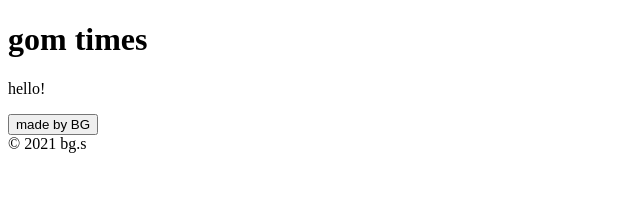
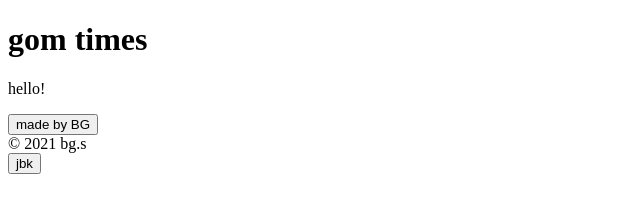
Before and after one commit to Gomserker/HTML-CSS, a plain HTML site: page SelfStudy/home3.html in a window 1280 px wide. Shown: the full height of the page, 0-640 px from the left. Drawn offline with Linux system fonts and the light colour scheme.

Commit message:
주병관 버튼 작성
.....

```diff
--- a/SelfStudy/home3.html
+++ b/SelfStudy/home3.html
@@ -1,15 +1,13 @@
 <!DOCTYPE html>
 <html lang="kr">
+
 <head>
-        <link
-            rel="shortcut icon"
-            sizes="16x32 64x64"
-            href="https://nomadcoders.co/m.png"
-        />
+    <link rel="shortcut icon" sizes="16x32 64x64" href="https://nomadcoders.co/m.png" />
     <title>Home3 - My first Website</title>
-        <meta charset="utf-8"/>
+    <meta charset="utf-8" />
     <meta name="description" content="This is my Website">
 </head>
+
 <body>
     <header>
         <h1>gom times</h1>
@@ -24,5 +22,7 @@
         &copy; 2021 bg.s
 
     </footer>
+    <button>jbk</button>
 </body>
+
 </html>
```
Lines whose indentation alone changed are shown as unchanged.
